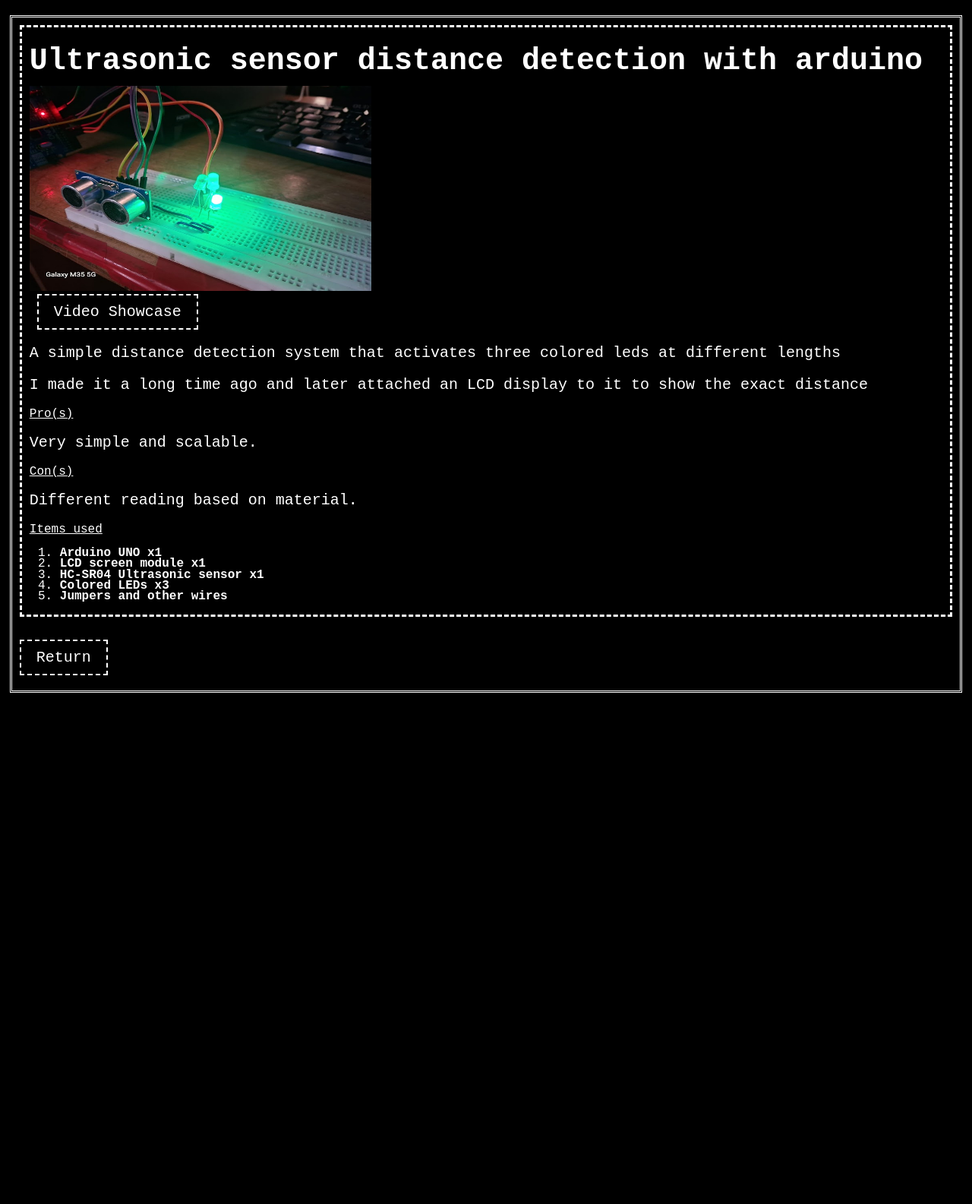
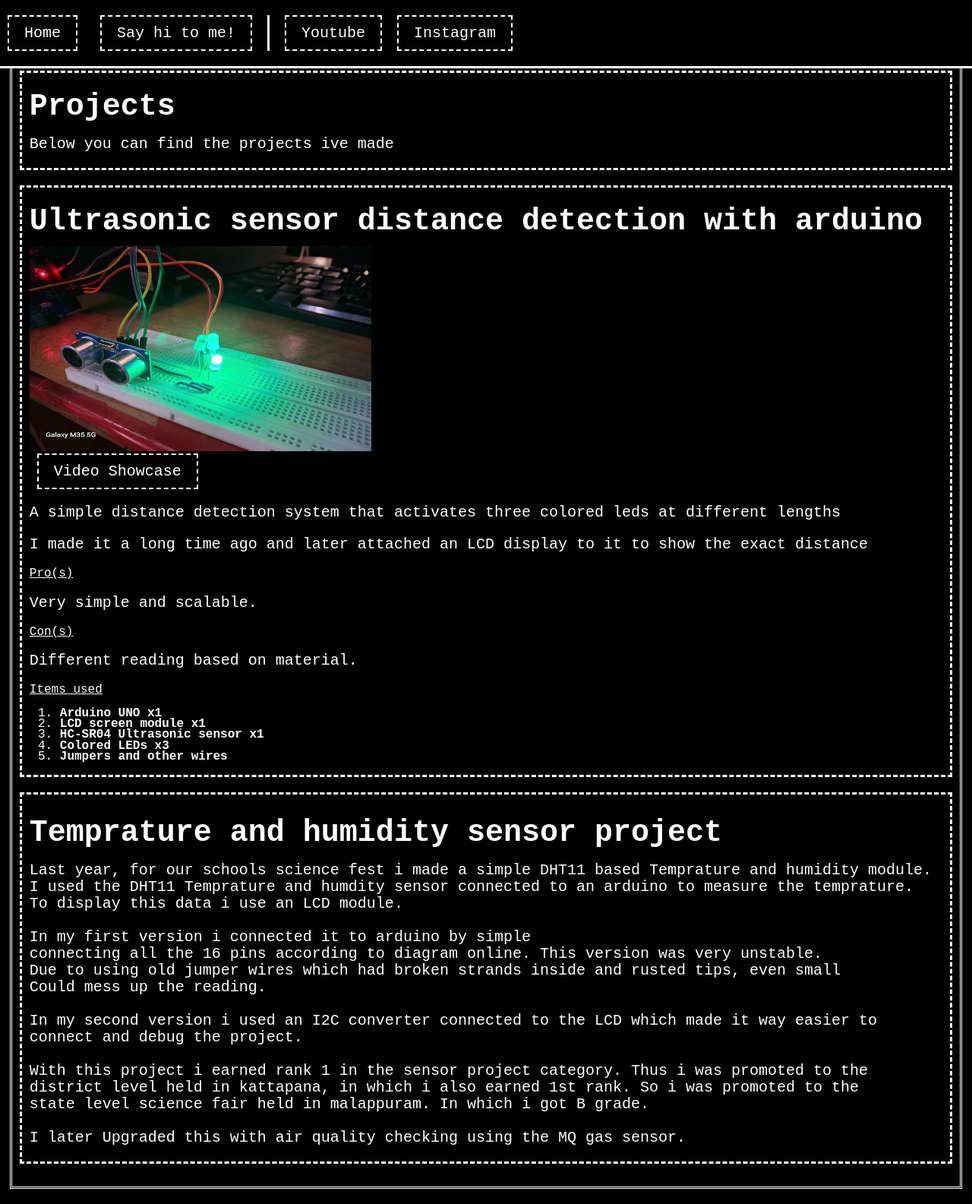
Before and after one commit to NavaneethKrishna551/FlaskWebsite, a Flask app: page /projects in a window 1280 px wide. Shown: the whole page at 76% size. Before the commit the page ends 912 px from the top, so only its background shows below. Run offline with Flask 3, Linux system fonts and the light colour scheme.

Commit message:
Added new nav menu, +1 project

```diff
--- a/static/index2.css
+++ b/static/index2.css
@@ -7,9 +7,9 @@ body {
     padding: 0;
 }
 
-.container {
+.container{
     width: 98%;
-    margin: 20px auto;
+    margin: 80px auto 20px auto;
 }
 
 .card {
@@ -86,7 +86,7 @@ button:hover {
     left: 0;
     text-align: center;
     position: fixed;
-    background-color: blue;
+    background-color: rgb(35, 32, 36);
     padding-right: 1cm;
     padding-top: 5px;
     padding-bottom: 5px;
@@ -97,28 +97,56 @@ a {
     color: aliceblue;
     font-size: larger;
 }
+.nav_menu{
+    position: fixed;
+    top: 0;
+    left: 0;
 
-.nav_menu{
-    text-align: right;
-    right: 0;
-    top: 0%;
-    position: fixed;
-    height: 100%;
-    padding-right: 1cm;
+    width: 100%;
 
-    border: 3px dashed white;
     background-color: black;
-    margin-bottom: 20px;
+    border-bottom: 3px solid white;
 
-    padding-top: 0px;
-    padding-left: 10px;
+    padding: 10px;
 
-    line-height: 0.9;
+    z-index: 1000;
+}
+
+#socials_btn{
+    border-left: solid white;
+    padding-left: 20px;
+
+}
+
+.nav_menu ul{
+    display: flex;
+
+    flex-direction: row;
+
+    align-items: center;
+
+    gap: 20px;
+
+    list-style: none;
+
+    margin: 0;
+    padding: 0;
+}
+
+.nav_menu li{
+    margin: 0;
+    padding: 0;
+}
+
+.nav_menu button{
+    margin: 0;
 }
 
 #go_back{
     margin-left: 0;
 }
+
+
 
 .return{
     padding: 10px;
--- a/templates/hireturn.html
+++ b/templates/hireturn.html
@@ -8,7 +8,7 @@
     <link rel="shortcut icon" href="{{ url_for('static', filename='favicon.ico') }}">
 </head>
 <body>
-    <div class="container">
+    <div class="containerr  ">
 
         <div class="card">
 
--- a/templates/projects.html
+++ b/templates/projects.html
@@ -10,6 +10,12 @@
 <body>
     <div class="container">
         <div class="cont_card">
+        <div class="card">
+            <h1>Projects</h1>
+            <p>Below you can find the projects ive made</p>
+            <!--TODO: ADD NAVIGATION FOR PROJECTS-->
+
+        </div>
         <div class="card">
 
             <h1> Ultrasonic sensor distance detection with arduino</h1> <br>
@@ -42,7 +48,40 @@
 
         </div>
 
-        <div class="return"> <button onclick="location.href='./'" id="go_back">Return</button> </div>
+        <div class="card">
+            <section id="Temprature and humidity">
+                <h1>Temprature and humidity sensor project</h1>
+                <p>Last year, for our schools science fest i made a simple DHT11 based Temprature and humidity module. <br>
+                I used the DHT11 Temprature and humdity sensor connected to an arduino to measure the temprature. <br>
+                To display this data i use an LCD module.<br> <br>
+                In my first version i connected it to arduino by simple <br>
+                connecting all the 16 pins according to diagram online. This version was very unstable. <br>
+                Due to using old jumper wires which had broken strands inside and rusted tips, even small <br>
+                Could mess up the reading. <br> <br>
+                In my second version i used an I2C converter connected to the LCD which made it way easier to <br>
+                connect and debug the project.<br> <br>
+                With this project i earned rank 1 in the sensor project category. Thus i was promoted to the <br>
+                district level held in kattapana, in which i also earned 1st rank. So i was promoted to the <br>
+                state level science fair held in malappuram. In which i got B grade. <br> <br>
+                I later Upgraded this with air quality checking using the MQ gas sensor.
+                </p>
+
+
+            </section>
+        </div>
+
+        <section class="nav_menu">
+        <nav id="nav">
+        <ul>
+        <li><div class="return"> <button onclick="location.href='./'" id="go_back">Home</button> </div></li>
+        <li><button onclick="location.href='{{ url_for('sayhi') }}'">Say hi to me!</button></li>
+
+        <span id="socials_btn"><li><button onclick="window.location.href='https://www.youtube.com/@NavaneethKrishna1207'">Youtube</button></li></span>
+        <li><button onclick="window.location.href='https://www.instagram.com/navaneeth.krishna05/'">Instagram</button></li>
+        </ul>
+        </nav>
+
+
         </div>
     </div>
 </body>
--- a/whosaidhi.txt
+++ b/whosaidhi.txt
@@ -4,3 +4,5 @@ Test2 said hi!
 Annomoyus  said hi!
 Teset 4 said hi!
 achu pc said hi!
+navaneeth teset said hi!
+asd said hi!
```
Also changed, not shown: templates/index.html (+7 -12 lines), templates/name.html (+9 -1 lines), README.md.
